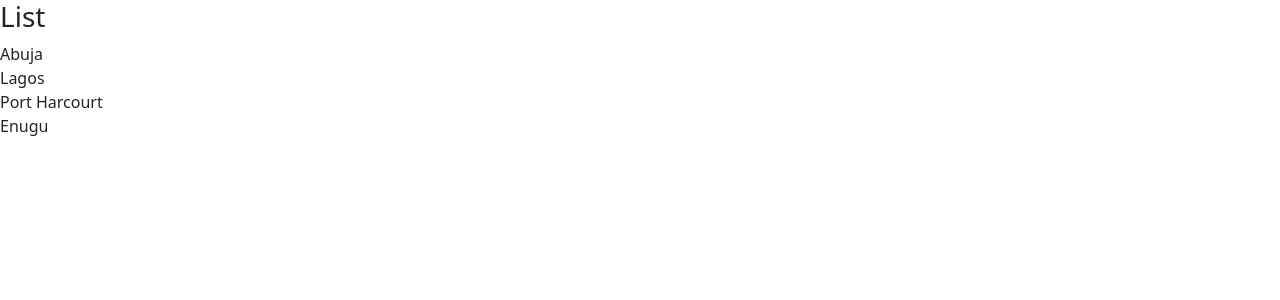
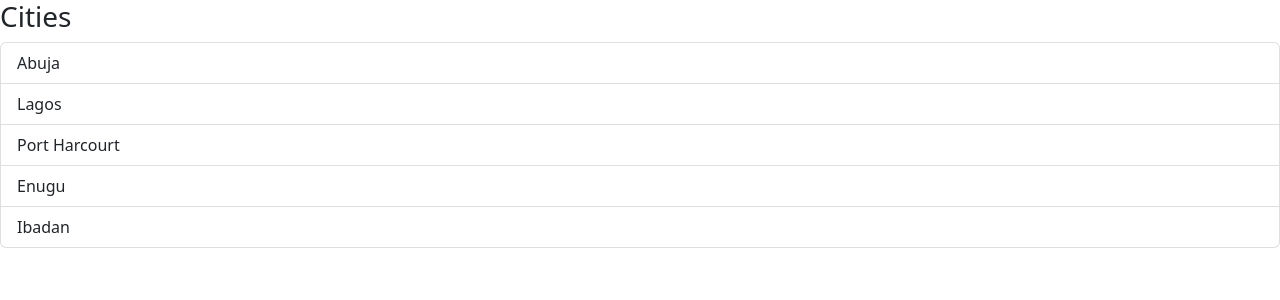
Before and after one commit to chidieberemacey/cities-react, a React (Vite) app: page / in a window 1280 px wide. Shown: the top 300 px of the page. Built offline with nearby package versions, Linux system fonts and the light colour scheme.

Commit message:
18th jan

```diff
--- a/src/App.tsx
+++ b/src/App.tsx
@@ -1,8 +1,20 @@
 // import Message from "./message";
 import ListGroup from "./components/ListGroup";
 
-function App(){
-  return <div><ListGroup/></div>
+function App() {
+  let items = ["Abuja", "Lagos", "Port Harcourt", "Enugu", "Ibadan"];
+  const handleSelectItem = (item: string) => {
+    console.log(item);
+  };
+  return (
+    <div>
+      <ListGroup
+        items={items}
+        heading="Cities"
+        onSelectItem={handleSelectItem}
+      />
+    </div>
+  );
 }
 
 export default App;
--- a/src/components/ListGroup.tsx
+++ b/src/components/ListGroup.tsx
@@ -1,14 +1,35 @@
-function ListGroup() {
-  let cities = ["Abuja", "Lagos", "Port Harcourt", "Enugu"];
-  //   cities = [];
+import { useState } from "react";
+
+interface Props {
+  items: string[];
+  heading: string;
+  onSelectItem: (item: string) => void;
+}
+
+function ListGroup({ items, heading, onSelectItem }: Props) {
+  // Hook
+  const [selectedIndex, setSelectedIndex] = useState(-1);
 
   return (
     <>
-      <h3>List</h3>
-      {cities.length == 0 && <p>No Item Found</p>}
+      <h3>{heading}</h3>
+      {items.length == 0 && <p>No Item Found</p>}
       <ul className="list-group">
-        {cities.map((city, position) => (
-          <li key={position}>{city}</li>
+        {items.map((item, position) => (
+          <li
+            className={
+              selectedIndex === position
+                ? "list-group-item active"
+                : "list-group-item"
+            }
+            key={position}
+            onClick={() => {
+              setSelectedIndex(position);
+              onSelectItem(item);
+            }}
+          >
+            {item}
+          </li>
         ))}
         {/* <li className="list-group-item">An item</li>
         <li className="list-group-item">A second item</li>
```
